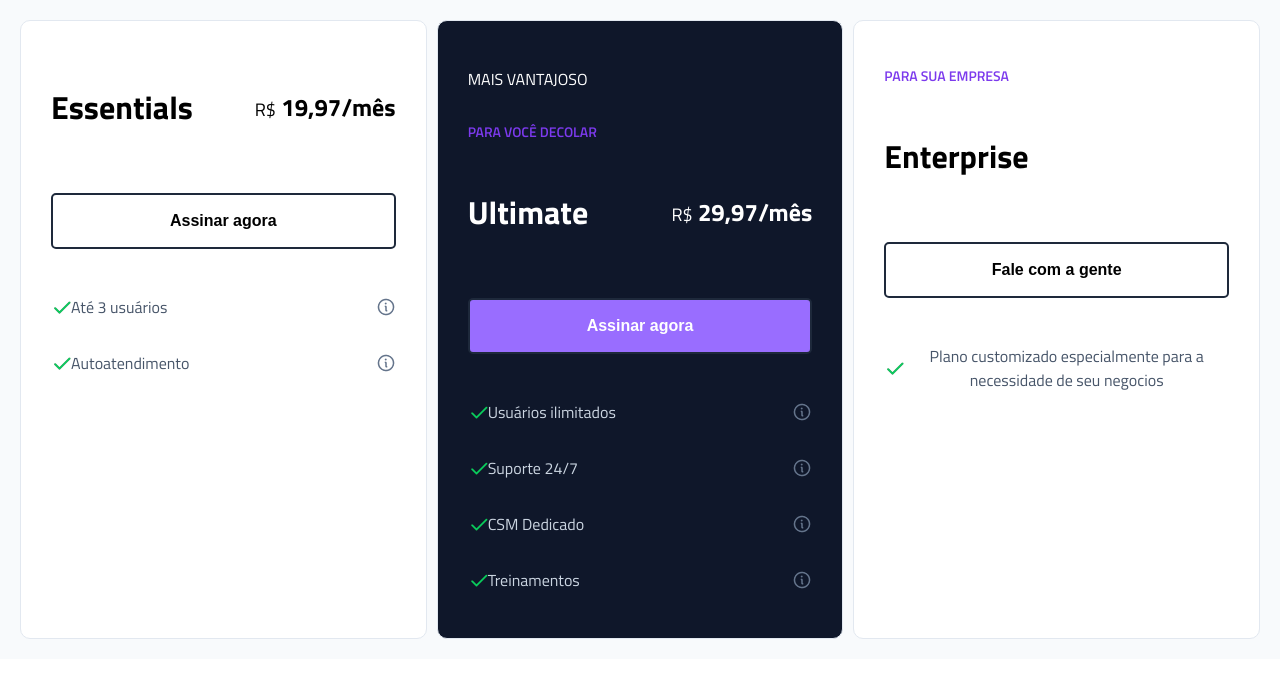
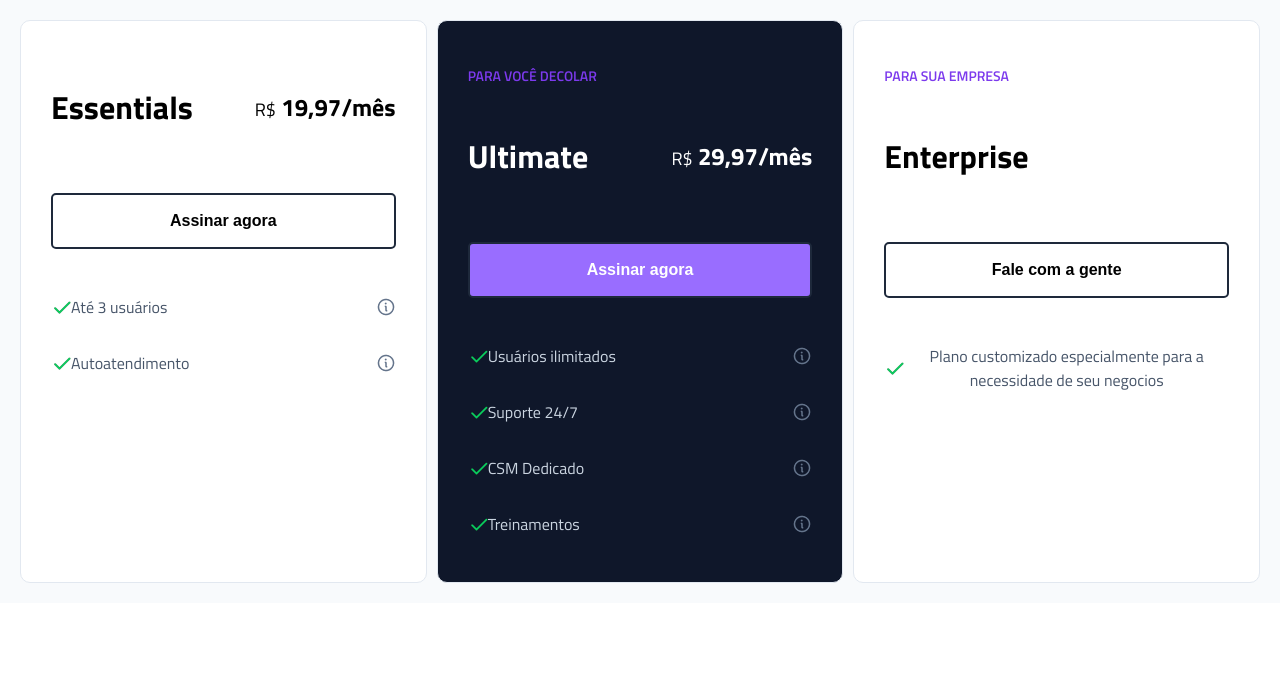
Before and after one commit to soaresgaab/tabeladeprecos, a plain HTML site: page index.html in a window 1280 px wide. Drawn offline with Linux system fonts and the light colour scheme.

Commit message:
Update index.html

```diff
--- a/index.html
+++ b/index.html
@@ -36,9 +36,6 @@
         </div>
 
         <div class="caixa" id="colorida">
-            <div class="subcaixa">
-                <p>MAIS VANTAJOSO</p>
-            </div>
             <div class="top">
                 <div class="inicio">
                     <p>PARA VOCÊ DECOLAR</p>
```
